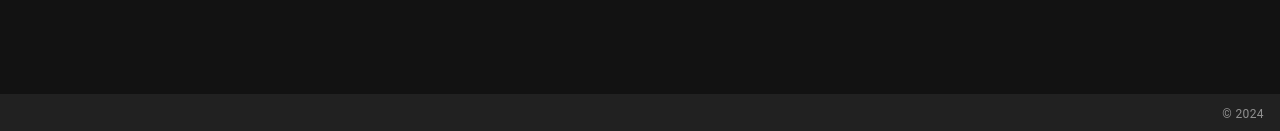
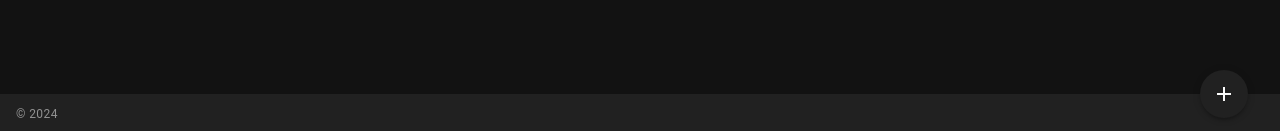
Before and after one commit to waseber/expiration-dates, a Vue app: page / in a window 1280 px wide. Shown: the part 666-797 px from the top of the page. Built offline with nearby package versions, Linux system fonts and the light colour scheme.

Commit message:
new bottom add sheet. Pinia stuff. composable

```diff
--- /dev/null
+++ b/src/components/AddItem.vue
@@ -0,0 +1,33 @@
+<script setup>
+import { ref } from "vue";
+import { storeToRefs } from "pinia";
+// common config
+import useCommonConfig from "@/composables/useCommonConfig";
+
+const { appStore } = useCommonConfig();
+
+const { showAdd } = storeToRefs(appStore);
+
+const formData = ref({ item: "", location: "" });
+</script>
+
+<template>
+  <v-bottom-sheet v-model="showAdd">
+    <!--<template v-slot:activator="{ props }">
+      <v-btn v-bind="props" text="Add Item"></v-btn>
+    </template>-->
+
+    <v-card>
+      <v-card-title>Add Item</v-card-title>
+      <v-card-text>
+        <v-form>
+          <v-text-field
+            v-model="formData.item"
+            hide-details
+            required
+          ></v-text-field>
+        </v-form>
+      </v-card-text>
+    </v-card>
+  </v-bottom-sheet>
+</template>
--- a/src/components/AppFooter.vue
+++ b/src/components/AppFooter.vue
@@ -1,14 +1,28 @@
+<script setup>
+import { storeToRefs } from "pinia";
+// common config
+import useCommonConfig from "@/composables/useCommonConfig";
+
+const { appStore } = useCommonConfig();
+
+const { showAdd } = storeToRefs(appStore);
+</script>
+
 <template>
   <v-footer height="40" app>
-    <div
-      class="text-caption text-disabled"
-      style="position: absolute; right: 16px"
-    >
+    <div class="text-caption text-disabled">
       &copy; {{ new Date().getFullYear() }}
     </div>
+
+    <v-fab
+      class="me-4"
+      icon="mdi-plus"
+      location="top end"
+      absolute
+      offset
+      @click="showAdd = !showAdd"
+    ></v-fab>
   </v-footer>
 </template>
 
-<script setup></script>
-
 <style scoped lang="sass"></style>
--- a/src/components/ItemsList.vue
+++ b/src/components/ItemsList.vue
@@ -1,25 +1,12 @@
 <script setup>
 import { ref } from "vue";
+import { storeToRefs } from "pinia";
+// common config
+import useCommonConfig from "@/composables/useCommonConfig";
 
-const listData = ref([
-  {
-    location: "fridge",
-    items: [{ item: "milk", expirationDate: "06/26/2024" }],
-  },
-  {
-    location: "freezer",
-    items: [{ item: "chicken", expirationDate: "04/26/2024" }],
-  },
-  {
-    location: "pantry",
-    items: [
-      {
-        item: "ketchup",
-        expirationDate: "04/26/2025",
-      },
-    ],
-  },
-]);
+const { appStore } = useCommonConfig();
+
+const { listData } = storeToRefs(appStore);
 
 const formatDate = (date) => {
   return new Date(date).toLocaleDateString();
--- /dev/null
+++ b/src/composables/useCommonConfig.js
@@ -0,0 +1,22 @@
+// import { storeToRefs } from "pinia";
+// import { ref, computed, watch, onMounted } from "vue";
+import { useDisplay } from "vuetify";
+import { useRoute, useRouter } from "vue-router";
+
+// stores
+import { useAppStore } from "@/stores/app";
+
+export default function useCommonConfig() {
+  //vars
+  const route = useRoute();
+  const router = useRouter();
+  const display = useDisplay();
+  const appStore = useAppStore();
+
+  return {
+    route,
+    router,
+    display,
+    appStore,
+  };
+}
--- a/src/pages/index.vue
+++ b/src/pages/index.vue
@@ -1,8 +1,10 @@
 <script setup>
 import ItemsList from "@/components/ItemsList.vue";
+import AddItem from "@/components/AddItem.vue";
 //
 </script>
 
 <template>
   <items-list />
+  <add-item />
 </template>
--- a/src/stores/app.js
+++ b/src/stores/app.js
@@ -1,8 +1,32 @@
 // Utilities
-import { defineStore } from 'pinia'
+import { defineStore } from "pinia";
 
-export const useAppStore = defineStore('app', {
+export const useAppStore = defineStore("app", {
   state: () => ({
     //
+    showAdd: false,
+    listData: [
+      {
+        location: "fridge",
+        items: [{ item: "milk", expirationDate: "06/26/2024" }],
+      },
+      {
+        location: "freezer",
+        items: [{ item: "chicken", expirationDate: "04/26/2024" }],
+      },
+      {
+        location: "pantry",
+        items: [
+          {
+            item: "ketchup",
+            expirationDate: "04/26/2025",
+          },
+        ],
+      },
+    ],
   }),
-})
+  action: {
+    //
+  },
+  persist: true,
+});
```
